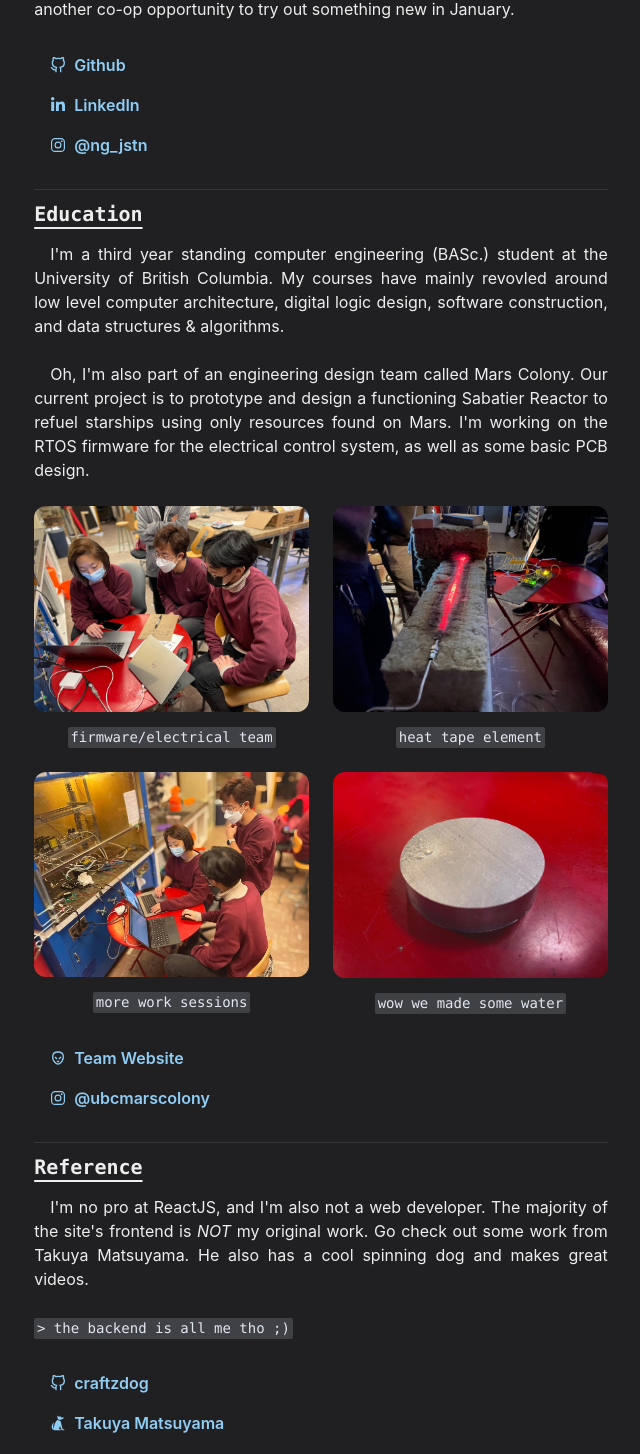
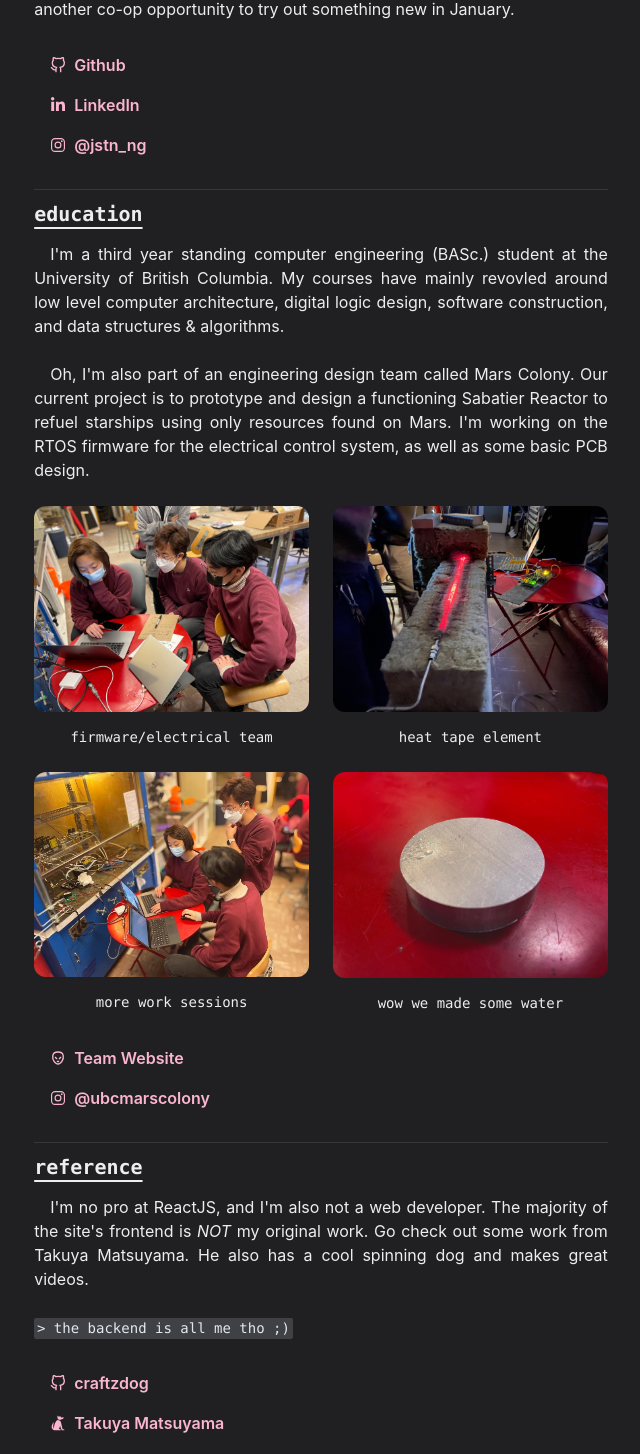
Before and after one commit to ngjstn/portfolio, a Next.js app: page / in a window 1280 px wide. Shown: the part 431-1885 px from the top of the page, without its empty margins (319-959 px from the left). Built offline with nearby package versions, Linux system fonts and the light colour scheme.

Commit message:
cosmetic changes

```diff
--- a/components/layouts/main.js
+++ b/components/layouts/main.js
@@ -9,7 +9,7 @@ const Main = ({ children, router}) => {
         <Box as="main" pb={89}>
             <Head>
                 <meta name="viewport" content="width=device-width, initial-scale=1" />
-                <title>Justin Ng - hi there</title>
+                <title>Justin Ng - Homepage</title>
             </Head>
 
             <Navbar path={router.asPath} />
--- a/pages/index.js
+++ b/pages/index.js
@@ -34,7 +34,7 @@ const Page = () => {
                         <code>justin ng</code>
                     </Heading>
                     <p>Firmware Validation Co-op @ Motorola Solutions</p>
-                    <Code colorScheme={useColorModeValue('purple', 'blue')}>Vancouver, BC</Code>
+                    <Code colorScheme={useColorModeValue('pink', 'blue')}>Vancouver, BC</Code>
                 </Box>
                 <Box>
                     <Box
@@ -73,7 +73,7 @@ const Page = () => {
             as="h3"
             variant="section-title"
             >
-            <p><code><u>About Me</u></code></p>
+            <p><code><u>about me</u></code></p>
             </Heading>
             <Paragraph>
                     Hello there! I'm Justin, and I'm interested in all things firmware/embedded related (software/web stuff is kinda cool too).
@@ -83,6 +83,11 @@ const Page = () => {
             </Paragraph>
             </Section>
 
+            {/* <Section delay={0.1}>
+                <Paragraph>
+                </Paragraph>
+            </Section> */}
+
             <Section delay={0.1}>
                 <List>
                 <ListItem>
@@ -90,7 +95,7 @@ const Page = () => {
                             <Button
                                 variant="ghost"
                                 leftIcon={<FiGithub />}
-                                colorScheme={useColorModeValue('purple', 'blue')}
+                                colorScheme={useColorModeValue('purple', 'pink')}
                             >
                             Github
                             </Button>
@@ -101,7 +106,7 @@ const Page = () => {
                             <Button
                                 variant="ghost"
                                 leftIcon={<FaLinkedinIn />}
-                                colorScheme={useColorModeValue('purple', 'blue')}
+                                colorScheme={useColorModeValue('purple', 'pink')}
                             >
                             LinkedIn
                             </Button>
@@ -112,9 +117,9 @@ const Page = () => {
                             <Button
                                 variant="ghost"
                                 leftIcon={<IoLogoInstagram />}
-                                colorScheme={useColorModeValue('purple', 'blue')}
+                                colorScheme={useColorModeValue('purple', 'pink')}
                             >
-                            @ng_jstn
+                            @jstn_ng
                             </Button>
                     </Link>
                 </ListItem>
@@ -128,7 +133,7 @@ const Page = () => {
                 as="h3"
                 variant="section-title"
             >
-            <p><code><u>Education</u></code></p>
+            <p><code><u>education</u></code></p>
             </Heading>
             <Paragraph>
                 I'm a third year standing computer engineering (BASc.) student at the University of British Columbia.
@@ -153,7 +158,8 @@ const Page = () => {
             title=""
             thumbnail={thumbElec}
             >
-              <Code>firmware/electrical team</Code>
+              {/* <Code colorScheme={useColorModeValue('pink', 'yellow')}>firmware/electrical team</Code> */}
+              <code>firmware/electrical team</code>
             </WorkGridItem>
 
             <WorkGridItem
@@ -161,7 +167,8 @@ const Page = () => {
             title=""
             thumbnail={thumbHeat}
             >
-              <Code>heat tape element</Code>
+              {/* <Code colorScheme={useColorModeValue('pink', 'yellow')}>heat tape element</Code> */}
+              <code>heat tape element</code>
             </WorkGridItem>
 
             <WorkGridItem
@@ -169,7 +176,7 @@ const Page = () => {
             title=""
             thumbnail={thumbElec2}
             >
-              <Code>more work sessions</Code>
+              <code>more work sessions</code>
             </WorkGridItem>
 
             <WorkGridItem
@@ -177,7 +184,7 @@ const Page = () => {
             title=""
             thumbnail={thumbWater}
             >
-              <Code>wow we made some water</Code>
+              <code>wow we made some water</code>
             </WorkGridItem>
 
             </SimpleGrid>
@@ -190,7 +197,7 @@ const Page = () => {
                             <Button
                                 variant="ghost"
                                 leftIcon={<TbAlien />}
-                                colorScheme={useColorModeValue('purple', 'blue')}
+                                colorScheme={useColorModeValue('purple', 'pink')}
                             >
                             Team Website
                             </Button>
@@ -201,7 +208,7 @@ const Page = () => {
                             <Button
                                 variant="ghost"
                                 leftIcon={<IoLogoInstagram />}
-                                colorScheme={useColorModeValue('purple', 'blue')}
+                                colorScheme={useColorModeValue('purple', 'pink')}
                             >
                             @ubcmarscolony
                             </Button>
@@ -211,6 +218,15 @@ const Page = () => {
 
             <Section></Section>
 
+            {/* <Section delay={0.5}>
+                <Heading
+                as="h3"
+                variant="section-title"
+                >
+                <p><code>Interests</code></p>
+                </Heading>
+            </Section> */}
+
             <Divider />
 
             <Section delay={0.5}>
@@ -218,7 +234,7 @@ const Page = () => {
                 as="h3"
                 variant="section-title"
             >
-            <p><code><u>Reference</u></code></p>
+            <p><code><u>reference</u></code></p>
             </Heading>
             <Paragraph>
                 I'm no pro at ReactJS, and I'm also not a web developer.
@@ -237,7 +253,7 @@ const Page = () => {
                             <Button
                                 variant="ghost"
                                 leftIcon={<FiGithub />}
-                                colorScheme={useColorModeValue('purple', 'blue')}
+                                colorScheme={useColorModeValue('purple', 'pink')}
                             >
                             craftzdog
                             </Button>
@@ -248,7 +264,7 @@ const Page = () => {
                             <Button
                                 variant="ghost"
                                 leftIcon={<GiSittingDog />}
-                                colorScheme={useColorModeValue('purple', 'blue')}
+                                colorScheme={useColorModeValue('purple', 'pink')}
                             >
                             Takuya Matsuyama
                             </Button>
@@ -259,7 +275,7 @@ const Page = () => {
                             <Button
                                 variant="ghost"
                                 leftIcon={<AiOutlineYoutube />}
-                                colorScheme={useColorModeValue('purple', 'blue')}
+                                colorScheme={useColorModeValue('purple', 'pink')}
                             >
                             devaslife
                             </Button>
@@ -267,9 +283,9 @@ const Page = () => {
                 </ListItem>
             </List>
 
+
         </Container>
 
-        {/* <VoxelDog /> */}
      </Layout>
     )
 }
```
